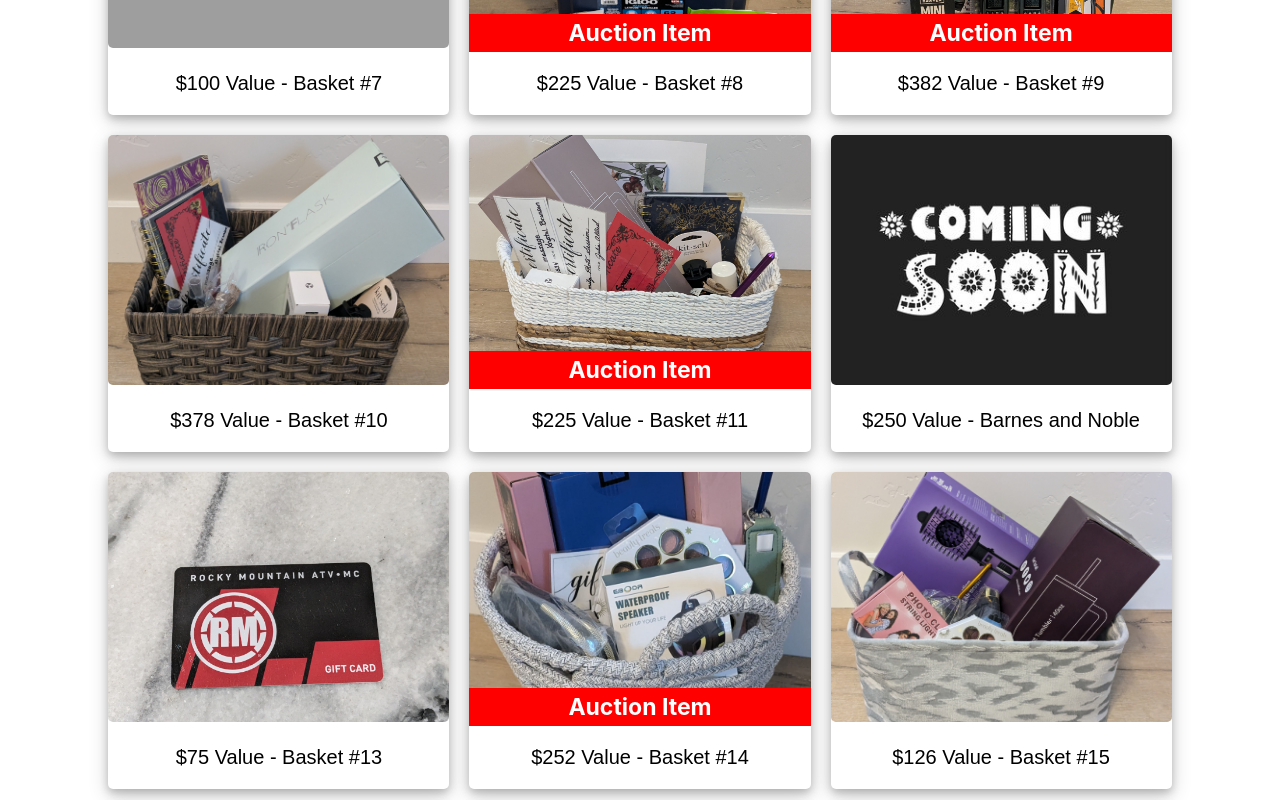
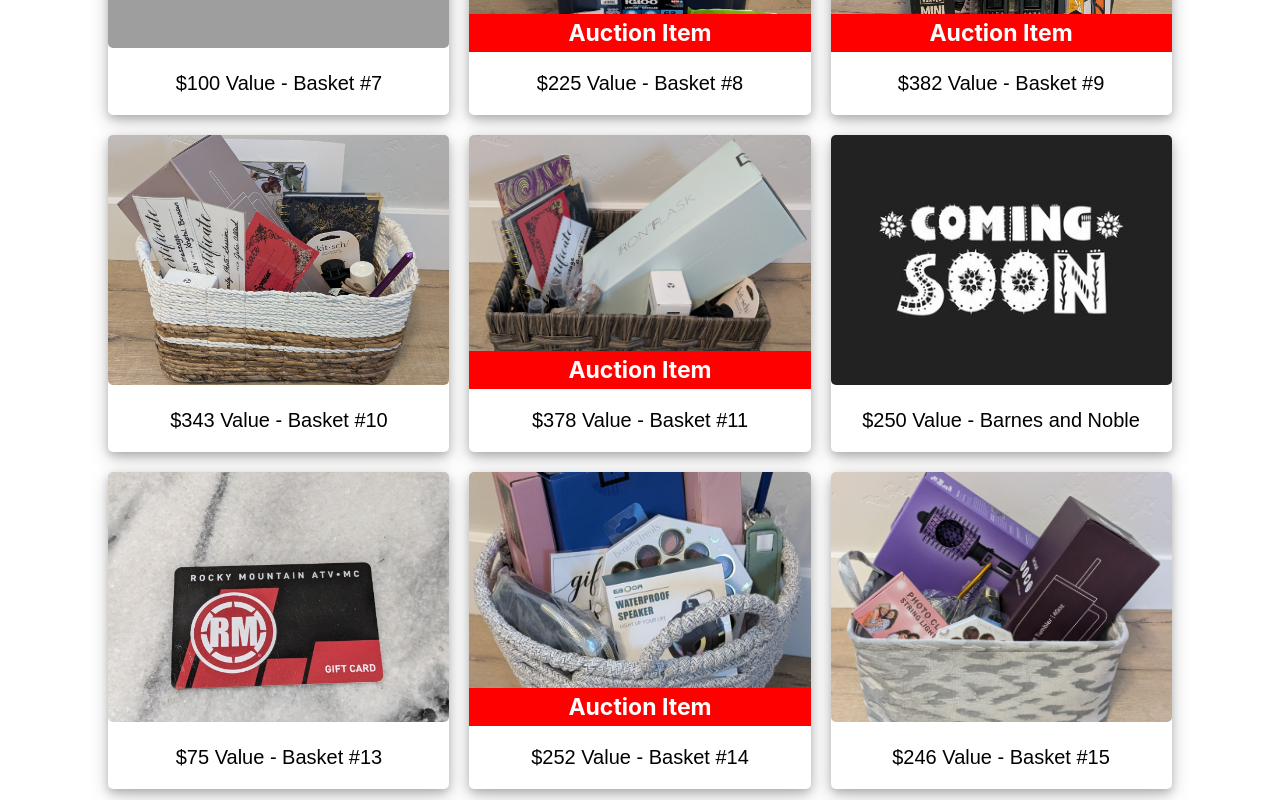
Before and after one commit to fpalacios10/rrfundraiser, a React (Create React App) app: page / in a window 1280 px wide. Shown: the part 2060-2860 px from the top of the page. Built offline with nearby package versions, Linux system fonts and the light colour scheme; grey boxes are pictures that could not be loaded; a web font is replaced by a local one.

Commit message:
updatingn items

```diff
--- a/src/data.js
+++ b/src/data.js
@@ -144,12 +144,13 @@ const jsonData = [
         auctionItem: true,
     },
     {
-        image: "images/img10.jpg",
-        title: "$378 Value - Basket #10",
+        image: "images/img11.jpg",
+        title: "$343 Value - Basket #10",
         Items: [
             "Head massager",
             "Iron Flask cups",
             "Foot Zone",
+            "Massage",
             "Mini photo shoot",
             "Nail Manicure",
             "Claw clips",
@@ -162,11 +163,11 @@ const jsonData = [
         ],
     },
     {
-        image: "images/img11.jpg",
-        title: "$225 Value - Basket #11",
+        image: "images/img10.jpg",
+        title: "$378 Value - Basket #11",
         Items: [
             "Head Massager",
-            "Iro Flask cup",
+            "Iron Flask cup",
             "Foot zone",
             "Massage",
             "Nail manicure",
@@ -178,7 +179,7 @@ const jsonData = [
             "Prayer journal",
             "Sport spray magnesium oil",
             "Moon spray magnesium oil",
-            "Gift card $175",
+            "$140 Gift Card to 'My Sisters Closet'",
         ],
         auctionItem: true,
     },
@@ -190,7 +191,7 @@ const jsonData = [
     {
         image: "images/rm-gift-card.jpg",
         title: "$75 Value - Basket #13",
-        Items: ["Two separate drawings, each with is a $75 Gift card."],
+        Items: ["Two separate drawings, each with a $75 Gift card."],
     },
     {
         image: "images/img14.jpg",
@@ -210,7 +211,7 @@ const jsonData = [
     },
     {
         image: "images/img15.jpg",
-        title: "$126 Value - Basket #15",
+        title: "$246 Value - Basket #15",
         Items: [
             "Iron Flask Cup",
             "Butterfly clips",
@@ -221,6 +222,7 @@ const jsonData = [
             "LED photo lights",
             "Eye shadow",
             "INFINITRO Hair Curler by Conair",
+            "$120 Gift Card to 'My Sisters Closet'",
         ],
     },
     {
```
